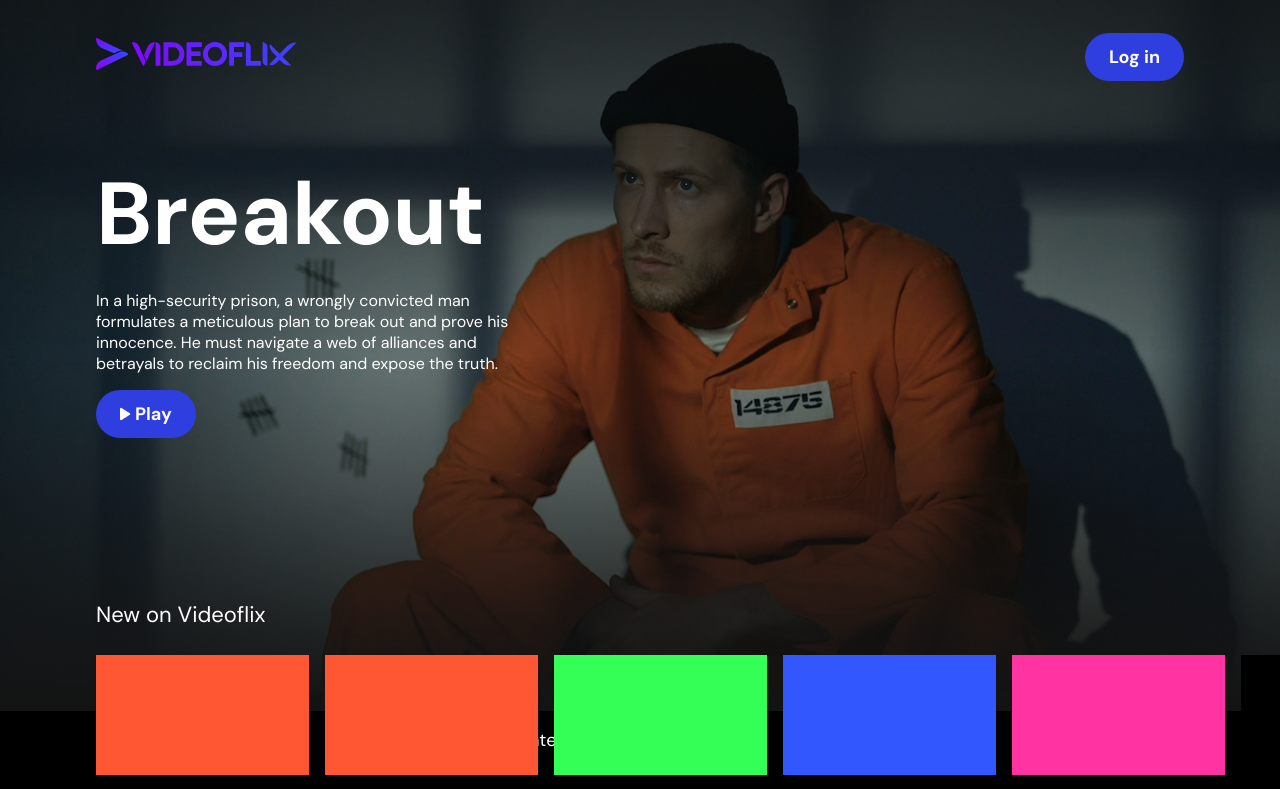
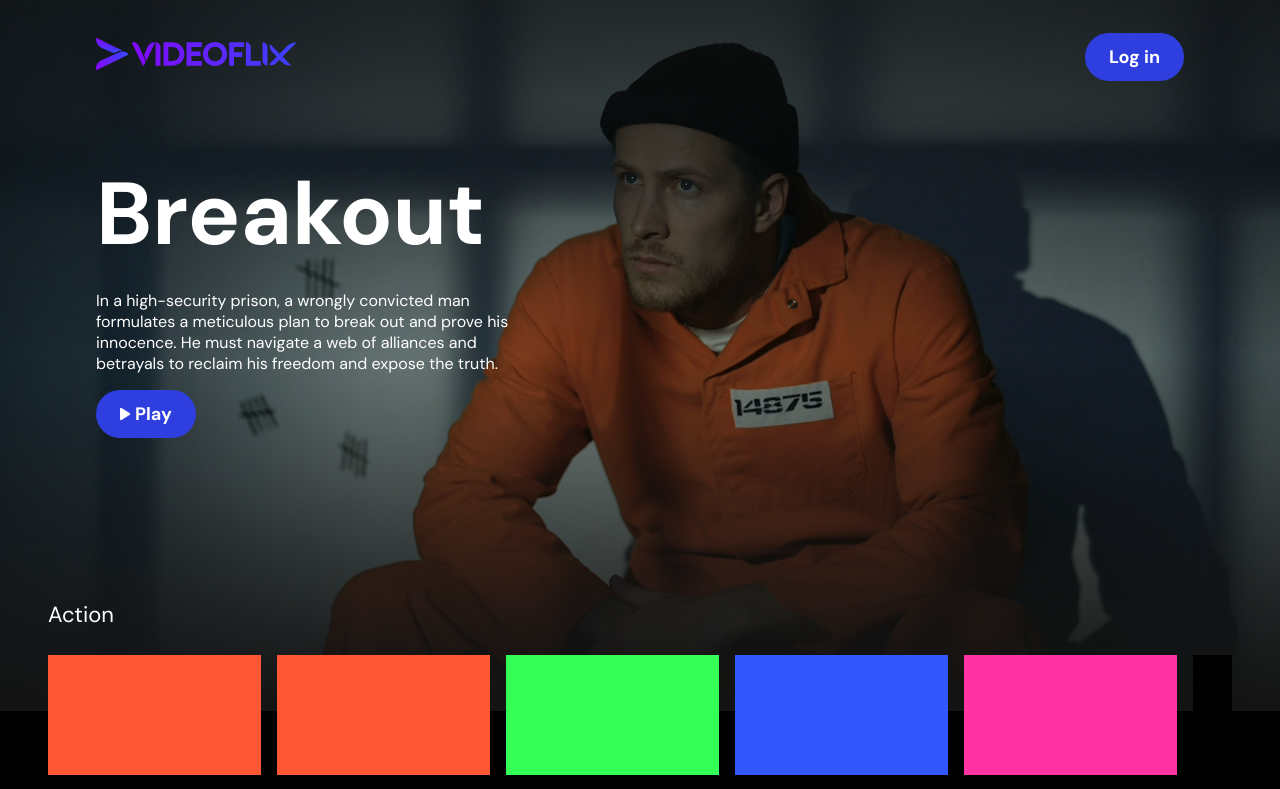
Before and after one commit to KevinMuellerDev/videoflix_frontend, a Next.js app: page /browse in a window 1280 px wide. Shown: the top 789 px of the page. Built offline with nearby package versions, Linux system fonts and the light colour scheme.

Commit message:
changed footer main positions

```diff
--- a/src/components/Browse/ContentContainer/ContentContainer.module.css
+++ b/src/components/Browse/ContentContainer/ContentContainer.module.css
@@ -1,8 +1,4 @@
 .contentContainer {
-  z-index: 100;
-  position: absolute;
-  top: 37.5rem;
-  left: 6rem;
   text-align: start;
   display: flex;
   flex-direction: column;
--- a/src/components/Footer/Footer.module.css
+++ b/src/components/Footer/Footer.module.css
@@ -1,10 +1,9 @@
 .btmFooter {
-  position: absolute;
-  bottom: 3rem;
   z-index: 10;
   display: flex;
   justify-content: center;
   gap: 48px;
   width: 100%;
   font-size: 1.125rem;
+  margin-top: -2.25rem;
 }
--- a/src/pages/browse/index.module.css
+++ b/src/pages/browse/index.module.css
@@ -10,3 +10,8 @@
     object-fit: cover;
   }
 }
+
+.contentContainer {
+  z-index: 100;
+  padding-top: 37.5rem;
+}
--- a/src/pages/browse/index.tsx
+++ b/src/pages/browse/index.tsx
@@ -8,6 +8,42 @@ import ContentContainer from '@/components/Browse/ContentContainer/ContentContai
 const Browse: React.FC = () => {
   const description =
     'In a high-security prison, a wrongly convicted man formulates a meticulous plan to break out and prove his innocence. He must navigate a web of alliances and betrayals to reclaim his freedom and expose the truth.';
+  const testData = [
+    {
+      id: 1,
+      created_at: '2025-04-25 10:45:21.766693',
+      title: 'Titel',
+      description:
+        'In a high-security prison, a wrongly convicted man formulates a meticulous plan to break out and prove his innocence. He must navigate a web of alliances and betrayals to reclaim his freedom and expose the truth.',
+      video_file: '/268290_tiny.mp4',
+      genre: 'Action',
+      screenshot: '/dummypreview.png',
+      trailer: '/268290_tiny.mp4',
+    },
+    {
+      id: 2,
+      created_at: '2025-04-24 10:45:21.766693',
+      title: 'Titel',
+      description:
+        'In a high-security prison, a wrongly convicted man formulates a meticulous plan to break out and prove his innocence. He must navigate a web of alliances and betrayals to reclaim his freedom and expose the truth.',
+      video_file: '/268290_tiny.mp4',
+      genre: 'Documentary',
+      screenshot: '/dummypreview.png',
+      trailer: '/268290_tiny.mp4',
+    },
+    {
+      id: 3,
+      created_at: '2025-04-23 10:45:21.766693',
+      title: 'Titel',
+      description:
+        'In a high-security prison, a wrongly convicted man formulates a meticulous plan to break out and prove his innocence. He must navigate a web of alliances and betrayals to reclaim his freedom and expose the truth.',
+      video_file: '/268290_tiny.mp4',
+      genre: 'Comedy',
+      screenshot: '/dummypreview.png',
+      trailer: '/268290_tiny.mp4',
+    },
+  ];
+
   return (
     <>
       <Head>
@@ -22,7 +58,11 @@ const Browse: React.FC = () => {
           />
           <PreviewAction title="Breakout" description={description} />
         </div>
-        <ContentContainer genre="New on Videoflix" />
+        <div className={styles.contentContainer}>
+          {testData.map((data) => (
+            <ContentContainer genre={data.genre} />
+          ))}
+        </div>
       </main>
     </>
   );
--- a/src/pages/index.module.css
+++ b/src/pages/index.module.css
@@ -20,12 +20,11 @@
 .browseContent {
   background: #000000;
   background-size: cover;
-  height: 100dvh;
   display: flex;
   justify-content: center;
   align-items: center;
   text-align: center;
-  padding: 0 16px;
+  padding: 0 16px 36px;
 }
 
 .signUpWrapper {
--- a/src/pages/videopage/index.tsx
+++ b/src/pages/videopage/index.tsx
@@ -1,11 +1,11 @@
 import VideoPlayer from '@/components/VideoPlayer/VideoPlayer';
-import styles from '@/components/VideoPlayer/VideoPlayer.module.css';
 
 const VideoPage = ({ videoUrl }: { videoUrl: string }) => {
-  videoUrl = 'http://127.0.0.1:8000/media/videos/167404-836755033_small_hls/master.m3u8'; // Pfad zu deiner generierten HLS-Datei
+  videoUrl =
+    'http://127.0.0.1:8000/media/videos/167404-836755033_small_hls/master.m3u8'; // Pfad zu deiner generierten HLS-Datei
 
   return (
-    <div style={{ width: '100%' }}>
+    <div>
       <VideoPlayer src={videoUrl} />
     </div>
   );
```
Also changed, not shown: src/context/ToastContext.tsx (+1 -7 lines).
